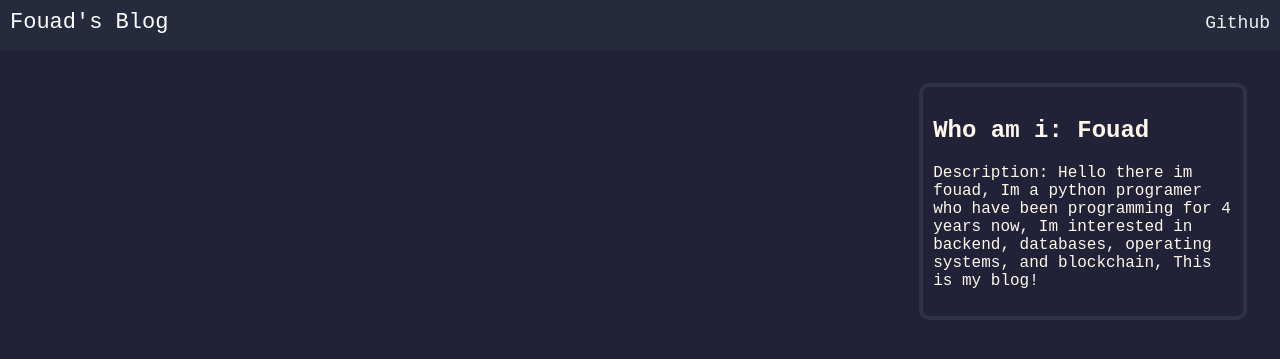
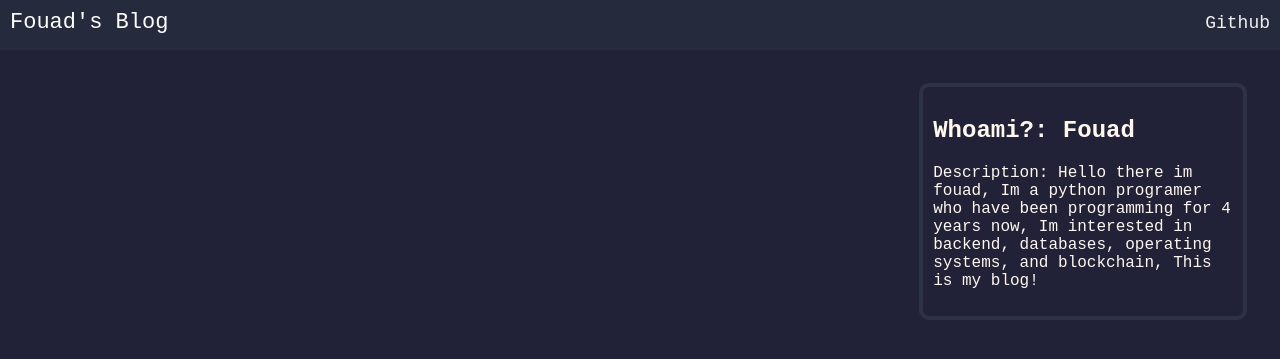
Before and after one commit to fou3fou3/mini-blog, a Flask app: page / in a window 1280 px wide. Shown: the top 359 px of the page. Run offline with Flask 3, Linux system fonts and the light colour scheme; data that the repository does not hold is empty.

Commit message:
simple mod

```diff
--- a/src/mini-blog.py
+++ b/src/mini-blog.py
@@ -5,7 +5,7 @@ miniblog = Flask(__name__)
 
 
 miniblog.add_url_rule('/', view_func=home.home)
-miniblog.add_url_rule('/post', view_func=post.post, methods=['GET', 'POST'])
+miniblog.add_url_rule('/post', view_func=post.post, methods=['GET', 'POST']) # type: ignore
 miniblog.add_url_rule('/article/<string:u_id>', view_func=article.article)
 
 
--- a/src/templates/home.html
+++ b/src/templates/home.html
@@ -1,17 +1,9 @@
 <!-- home.html -->
-{% extends 'base.html' %}
-
-{% block stylesheet %}
-	<link rel="stylesheet" href="{{ url_for('static', filename='home.css') }}">
-{% endblock %}
-
-{% block title %} {{ title }} {% endblock %}
-
-{% block content %}
+{% extends 'base.html' %} {% block stylesheet %}
+<link rel="stylesheet" href="{{ url_for('static', filename='home.css') }}"> {% endblock %} {% block title %} {{ title }} {% endblock %} {% block content %}
 <div class="bio-box">
-		<h2>Who am i: Fouad</h2>
-		<p>Description:
-			Hello there im fouad, Im a python programer who have been programming for 4 years now, Im interested in backend, databases, operating systems, and blockchain, This is my blog!
+    <h2>Whoami?: Fouad</h2>
+    <p>Description: Hello there im fouad, Im a python programer who have been programming for 4 years now, Im interested in backend, databases, operating systems, and blockchain, This is my blog!
     </p>
 </div>
 
@@ -23,6 +15,4 @@
         {{ post['article'][:200] }}... <a href="/article/{{ post['u_id'] }}" class="read-more-link"> Read more</a>
     </div>
 
-		{% endfor %}
-
-{% endblock %}
+    {% endfor %} {% endblock %}
```
Lines whose indentation alone changed are shown as unchanged.
